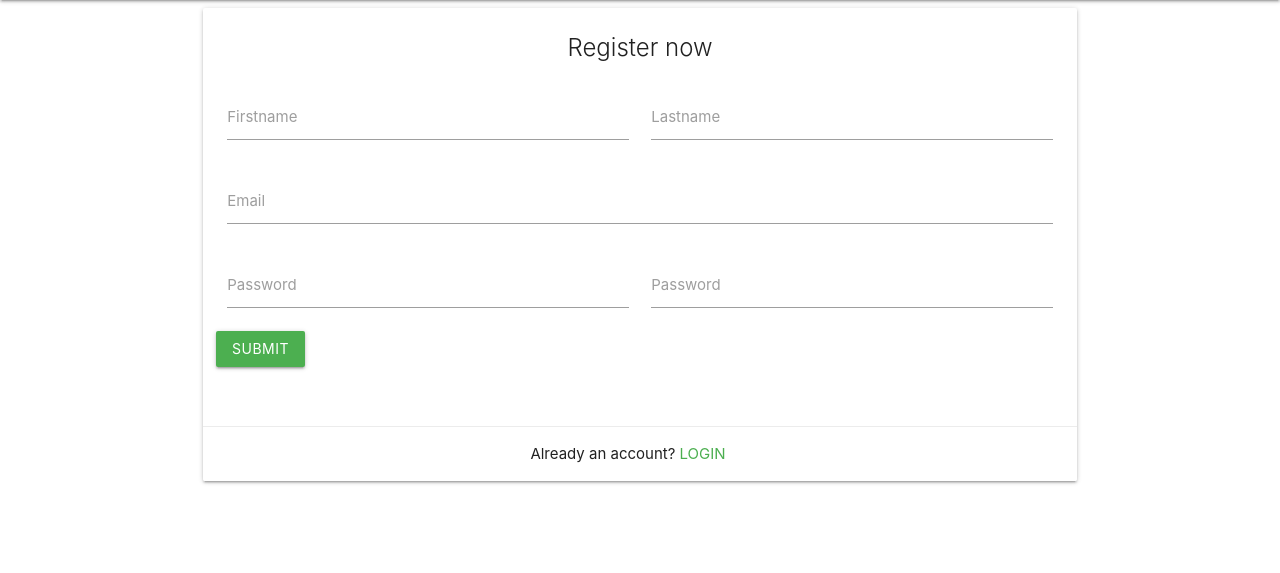
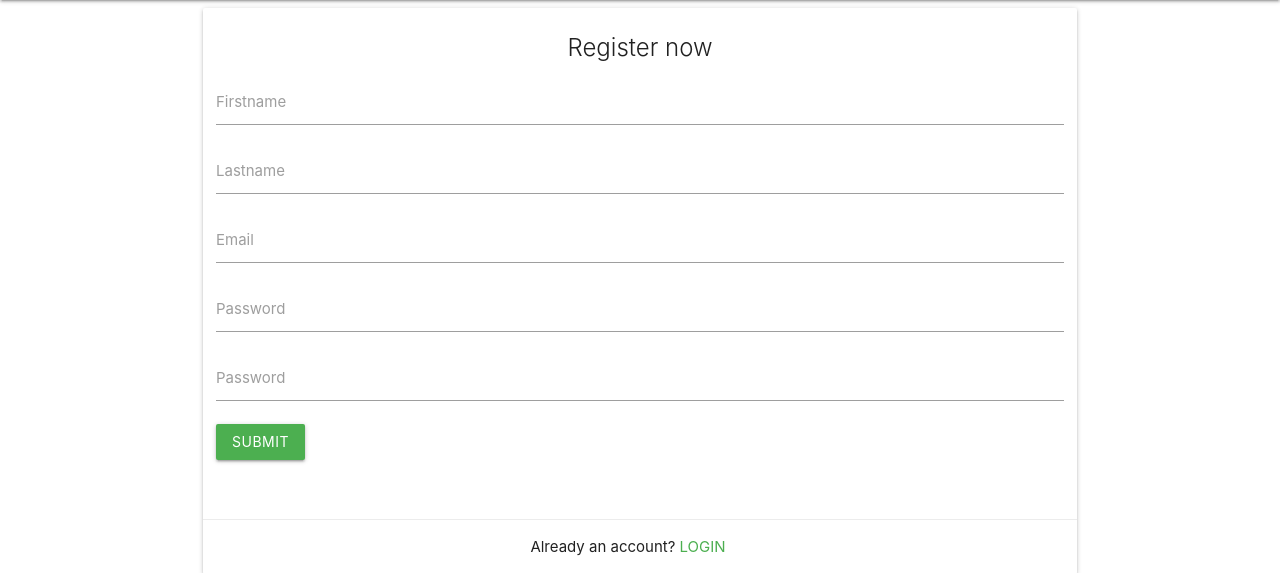
Before and after one commit to imanuelfebie/flask-mysql-e-commerce, a Python web app: template ecommerce/templates/register.html in a window 1280 px wide. Shown: the part 64-637 px from the top of the page. Run offline with Jinja, Linux system fonts and the light colour scheme; the template is opened without the code that fills it, so the values that code supplies are empty, except form fields; form fields are guessed from the names that the template uses.

Commit message:
Changed register page styling

```diff
--- a/ecommerce/templates/register.html
+++ b/ecommerce/templates/register.html
@@ -12,23 +12,23 @@
 				{{ form.hidden_tag() }}
 				<!-- firstname & lastname input fields -->
 				<div class="row">
-					<div class="input-field col s6">
+					<div class="input-field">
 						{{ form.firstname(class="validate")}}
 						{{ form.firstname.label() }}
 					</div>
-					<div class="input-field col s6">
+					<div class="input-field">
 						{{ form.lastname(class="validate") }}
 						{{ form.lastname.label() }}
 					</div>
-					<div class="input-field col s12">
+					<div class="input-field">
 						{{ form.email(class='validate') }}
 						{{ form.email.label() }}
 					</div>
-					<div class="input-field col s6">
+					<div class="input-field">
 						{{ form.password1(class="validate") }}
 						{{ form.password1.label() }}
 					</div>
-					<div class="input-field col s6">
+					<div class="input-field">
 						{{ form.password2(class="validate") }}
 						{{ form.password2.label() }}
 					</div>
```
